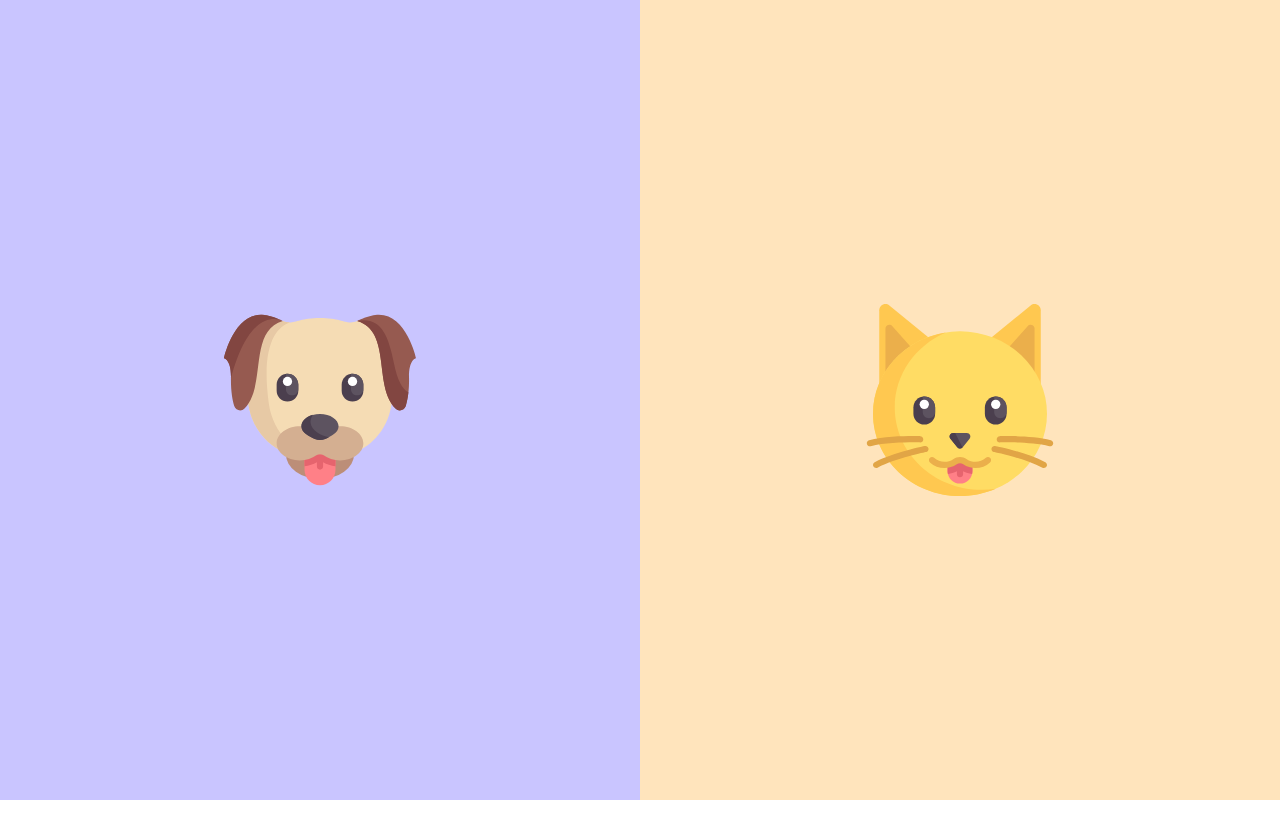
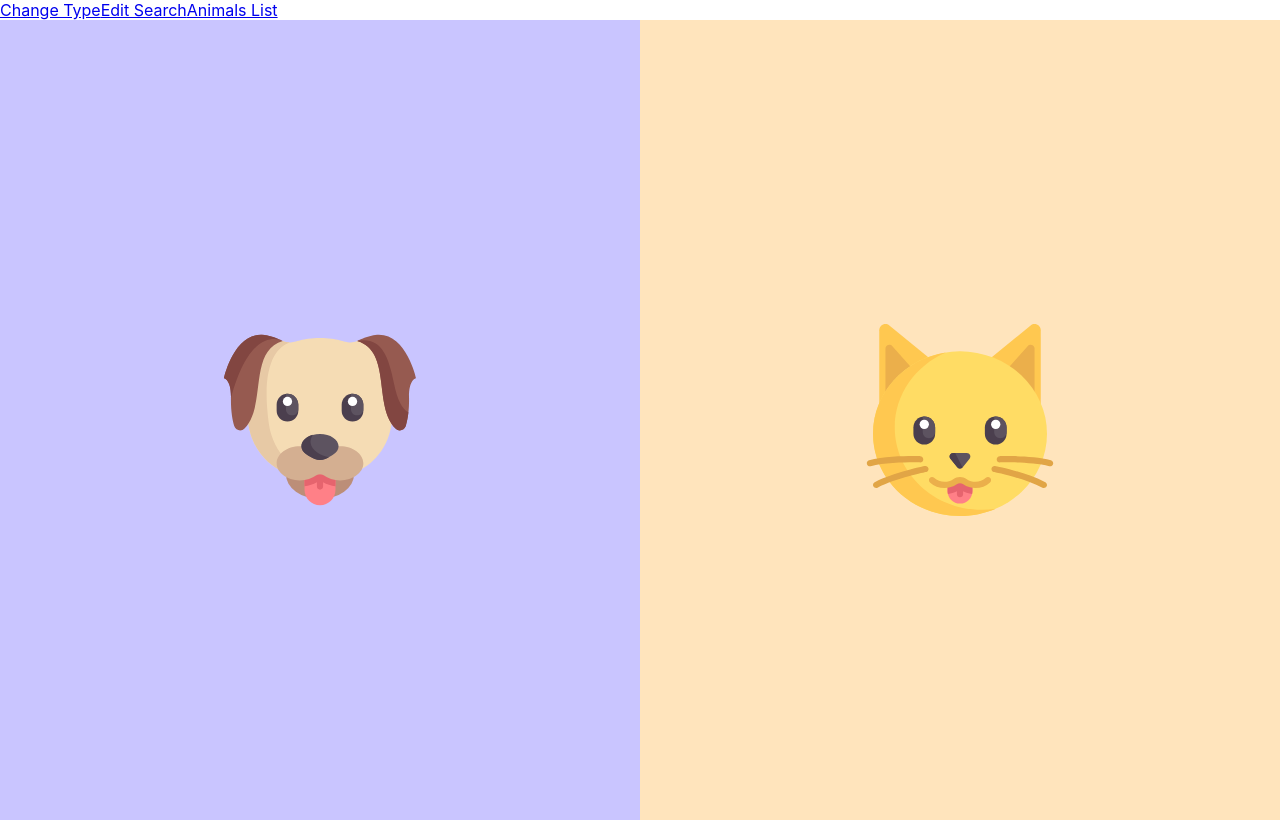
Before and after one commit to kevscript/petfinder, a React (Create React App) app in the folder frontend/: page / in a window 1280 px wide. Built offline with nearby package versions, Linux system fonts and the light colour scheme.

Commit message:
created default header component

```diff
--- /dev/null
+++ b/frontend/src/components/Header.js
@@ -0,0 +1,14 @@
+import React from 'react'
+import { Link } from 'react-router-dom'
+
+const Header = () => {
+  return (
+    <div>
+      <Link to="/">Change Type</Link>
+      <Link to="/form">Edit Search</Link>
+      <Link to="/list">Animals List</Link>
+    </div>
+  )
+}
+
+export default Header
--- a/frontend/src/containers/App.js
+++ b/frontend/src/containers/App.js
@@ -5,12 +5,13 @@ import GlobalStyle from '../styles/GlobalStyle'
 import ChoicePage from './ChoicePage'
 import FormPage from './FormPage'
 import ListPage from './ListPage'
+import Header from '../components/Header'
 
 const App = () => {
   return (
     <div>
       <GlobalStyle />
-
+      <Header />
       <Route path="/" exact component={ChoicePage} />
       <Route path="/form" component={FormPage} />
       <Route path="/list" component={ListPage} />
```
